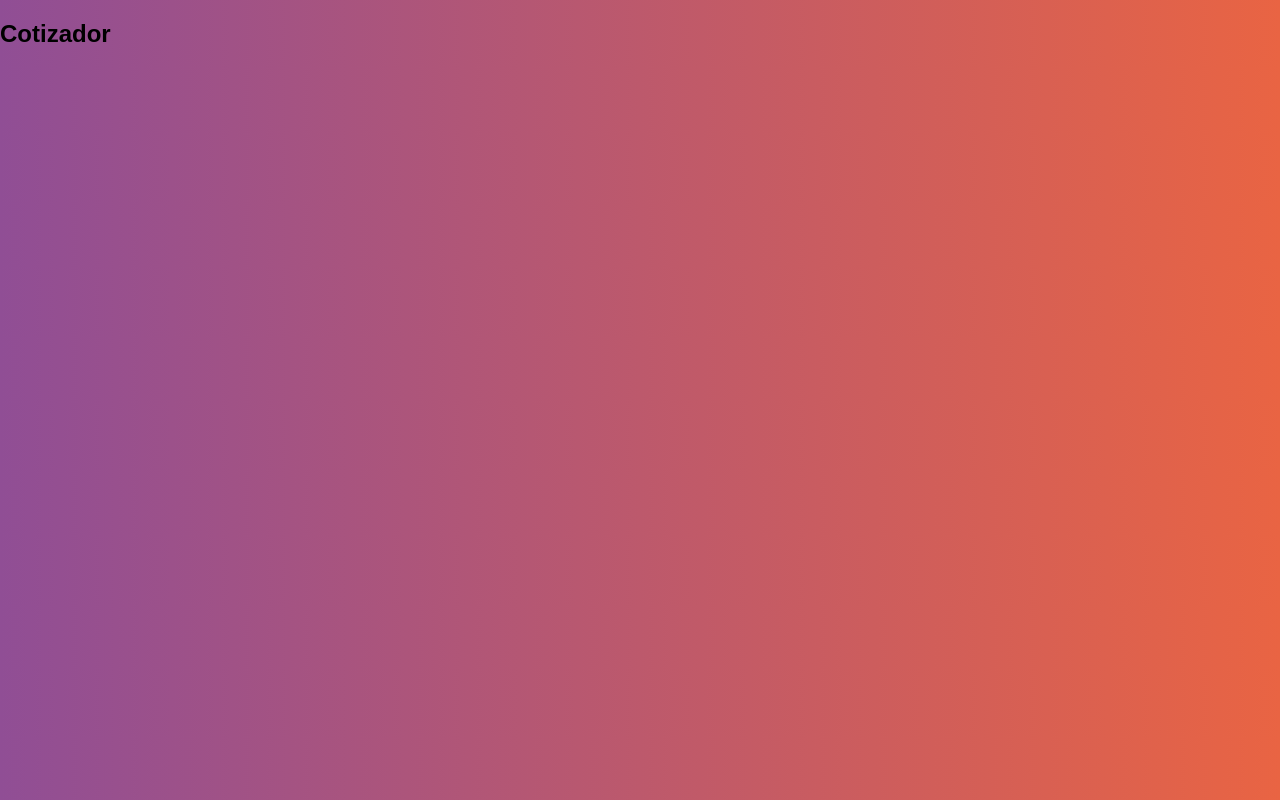
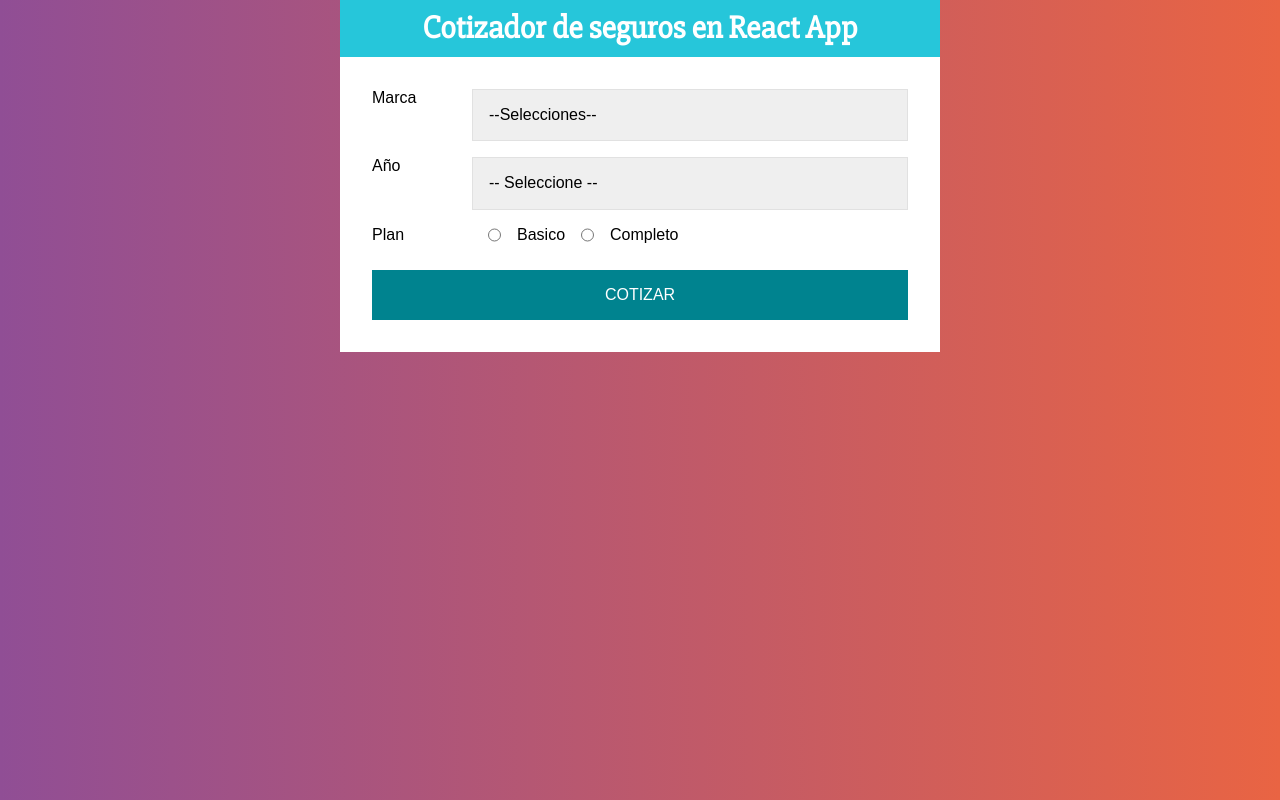
Before and after one commit to TheMaff/cotizador-react, a React (Create React App) app: page / in a window 1280 px wide. Built offline with nearby package versions, Linux system fonts and the light colour scheme.

Commit message:
Formulario cotizador & mensaje de error en inputs vacios

```diff
--- a/package.json
+++ b/package.json
@@ -3,6 +3,8 @@
   "version": "0.1.0",
   "private": true,
   "dependencies": {
+    "@emotion/core": "^10.0.28",
+    "@emotion/styled": "^10.0.27",
     "@testing-library/jest-dom": "^4.2.4",
     "@testing-library/react": "^9.5.0",
     "@testing-library/user-event": "^7.2.1",
--- a/public/index.html
+++ b/public/index.html
@@ -8,7 +8,7 @@
     <meta name="description" content="Web site created using create-react-app"/>
     <link rel="apple-touch-icon" href="%PUBLIC_URL%/logo192.png"/>
     <link rel="manifest" href="%PUBLIC_URL%/manifest.json"/>
-    <title>React App</title>
+    <title>Cotizador React App</title>
     <link rel="stylesheet" href="https://necolas.github.io/normalize.css/8.0.0/normalize.css"/>
     <link rel="stylesheet" href="https://fonts.googleapis.com/css?family=Slabo+27px"/>
   </head>
--- a/src/App.js
+++ b/src/App.js
@@ -1,12 +1,26 @@
 import React from "react";
+import Header from "./components/Header";
+import Formulario from "./components/Formulario";
+
+import styled from "@emotion/styled";
+
+const Contenedor = styled.div`
+  max-width: 600px;
+  margin: 0 auto;
+`;
+const ContenedorFormulario = styled.div`
+  background-color: #fff;
+  padding: 2rem;
+`;
 
 function App() {
   return (
-    <div className="App">
-      <header className="App-header">
-        <h2> Cotizador </h2>{" "}
-      </header>{" "}
-    </div>
+    <Contenedor>
+      <Header titulo="Cotizador de seguros en React App" />
+      <ContenedorFormulario>
+        <Formulario />
+      </ContenedorFormulario>
+    </Contenedor>
   );
 }
 
--- /dev/null
+++ b/src/components/Formulario.js
@@ -0,0 +1,132 @@
+import React, { useState } from "react";
+import styled from "@emotion/styled";
+
+const Campo = styled.div`
+  display: flex;
+  margin-bottom: 1rem;
+  align-item: center;
+`;
+const Label = styled.label`
+  flex: 0 0 100px;
+`;
+const Select = styled.select`
+  display: block;
+  width: 100%;
+  padding: 1rem;
+  border: 1px solid #e1e1e1;
+  -webkit-appearance: none;
+`;
+const InputRadio = styled.input`
+  margin: 0 1rem;
+`;
+const Boton = styled.button`
+  background-color: #00838f;
+  font-size: 16px;
+  width: 100%;
+  padding: 1rem;
+  color: #fff;
+  text-transform: uppercase;
+  foner-weight: bold;
+  border: none;
+  transition: background-color 0.3s ease;
+  margin-top: 10px;
+  &:hover {
+    background-color: #26c6da;
+    cursor: pointer;
+  }
+`;
+
+const Error = styled.div`
+  background-color: red;
+  color: white;
+  padding: 1rem 0;
+  margin-bottom: 1rem;
+  width: 100%;
+  text-align: center;
+`;
+
+const Formulario = () => {
+  const [datos, guardarDatos] = useState({
+    marca: "",
+    year: "",
+    plan: "",
+  });
+  const [error, guardarError] = useState(false);
+
+  // extraer valores del state
+  const { marca, year, plan } = datos;
+
+  // Leer los datos del formulario y colocarlos en el state
+  const obtenerInformacion = (e) => {
+    guardarDatos({
+      ...datos,
+      [e.target.name]: e.target.value,
+    });
+  };
+
+  // cuando presiona submit
+  const cotizarSeguro = (e) => {
+    e.preventDefault();
+
+    //Validar
+    if (marca.trim() === "" || year.trim() === "" || plan.trim() === "") {
+      guardarError(true);
+      return;
+    }
+    guardarError(false);
+
+    // Calculo
+  };
+  return (
+    <form onSubmit={cotizarSeguro}>
+      {error ? <Error>Todos los campos son obligatorios</Error> : null}
+      <Campo>
+        <Label> Marca </Label>
+        <Select name="marca" value={marca} onChange={obtenerInformacion}>
+          <option value=""> --Selecciones-- </option>
+          <option value="americano"> Americano </option>
+          <option value="europeo"> Asiatico </option>
+          <option value="asiatico"> Europeo </option>
+        </Select>
+      </Campo>
+      <Campo>
+        <Label> Año </Label>
+        <Select name="year" value={year} onChange={obtenerInformacion}>
+          <option value="">-- Seleccione --</option>
+          <option value="2021">2021</option>
+          <option value="2020">2020</option>
+          <option value="2019">2019</option>
+          <option value="2018">2018</option>
+          <option value="2017">2017</option>
+          <option value="2016">2016</option>
+          <option value="2015">2015</option>
+          <option value="2014">2014</option>
+          <option value="2013">2013</option>
+          <option value="2012">2012</option>
+        </Select>
+      </Campo>
+      <Campo>
+        <Label> Plan </Label>
+        <InputRadio
+          type="radio"
+          name="plan"
+          value="basico"
+          checked={plan === "basico"}
+          onChange={obtenerInformacion}
+        />
+        Basico
+        <InputRadio
+          type="radio"
+          name="plan"
+          value="completo"
+          checked={plan === "completo"}
+          onChange={obtenerInformacion}
+        />
+        Completo
+      </Campo>
+      <Boton type="submit">Cotizar</Boton>
+    </form>
+  );
+};
+
+export default Formulario;
--- /dev/null
+++ b/src/components/Header.js
@@ -0,0 +1,25 @@
+import React from "react";
+import styled from "@emotion/styled";
+
+const ContenedorHeader = styled.header`
+  background-color: #26c6da;
+  padding: 10px;
+  font-weight: bold;
+  color: #fff;
+`;
+const TextoHeader = styled.h1`
+  margin: 0;
+  font-size: 2rem;
+  font-family: "Slabo 27px", serif;
+  text-align: center;
+`;
+
+const Header = ({ titulo }) => {
+  return (
+    <ContenedorHeader>
+      <TextoHeader>{titulo}</TextoHeader>
+    </ContenedorHeader>
+  );
+};
+
+export default Header;
```
Also changed, not shown: 1 other file (tests, documents, lock files or other folders).
